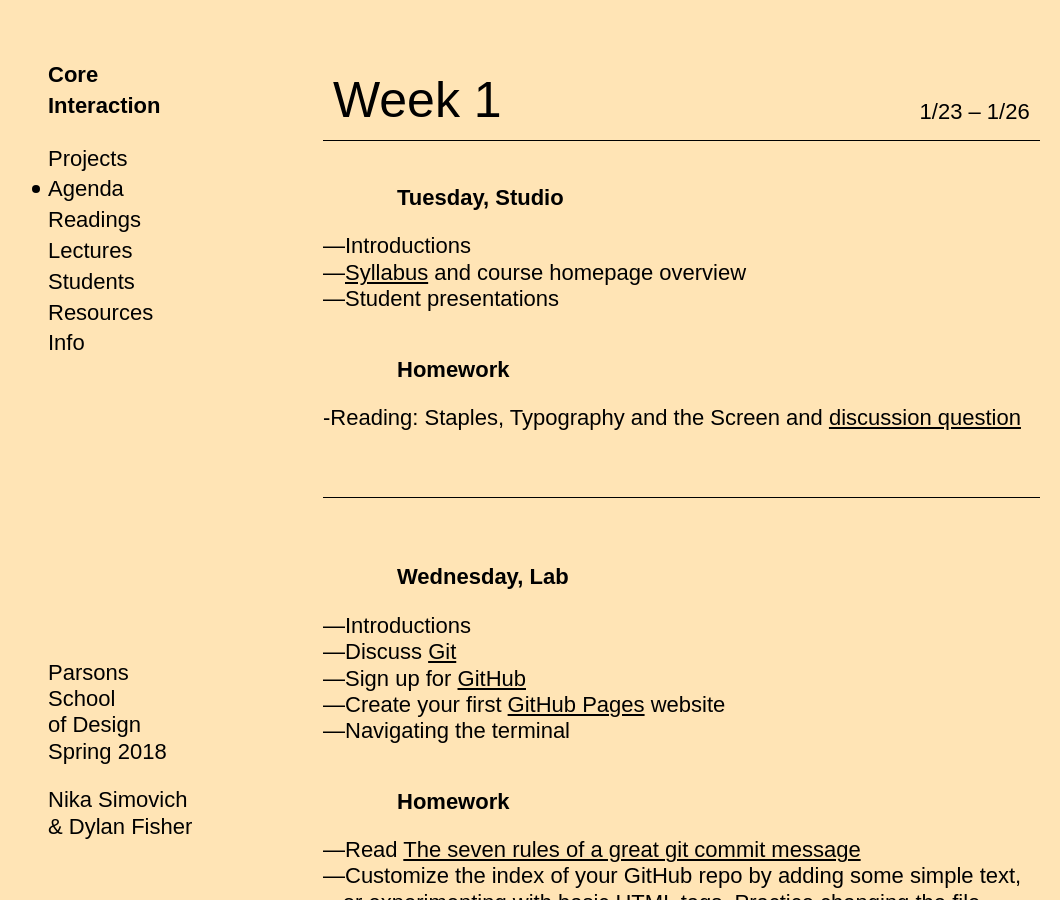
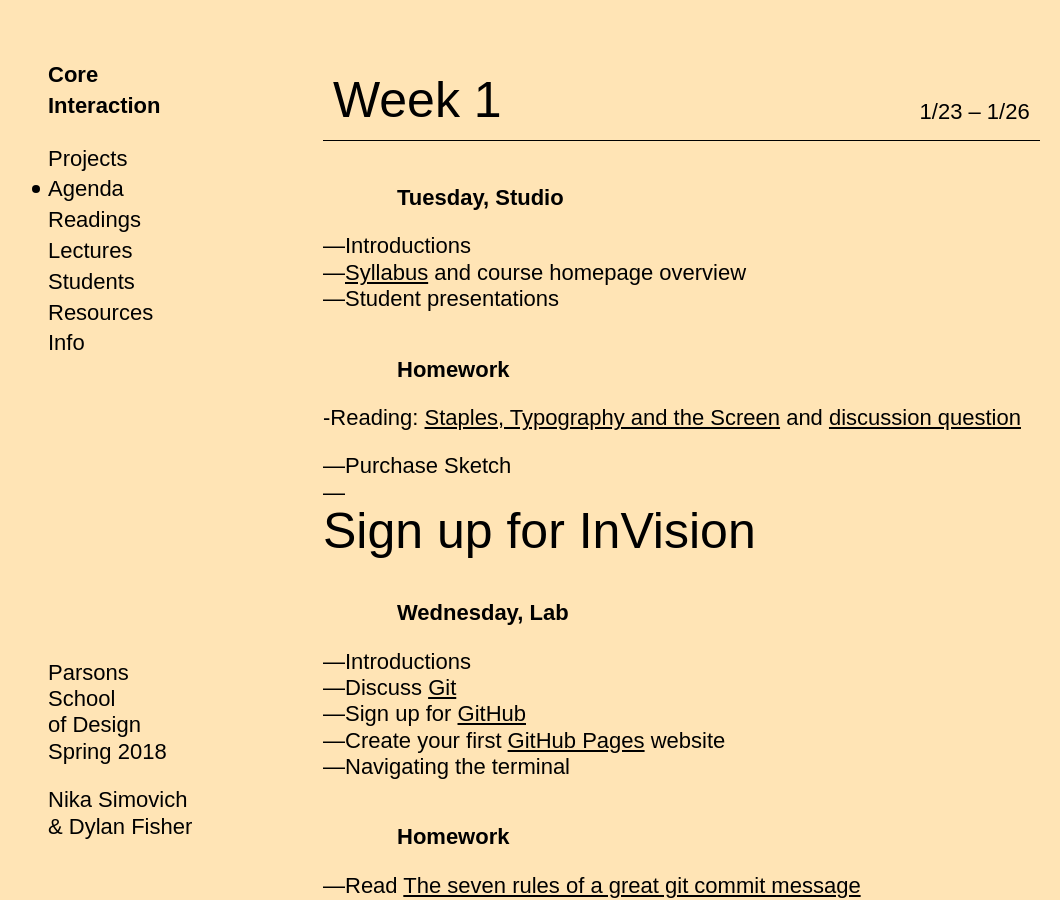
Before and after one commit to dylanfisher/ci18, a Jekyll site: the page built from _agendas/week-1.md, in a window 1280 px wide and 900 px high. Shown: the whole window, without its empty margins (12-1072 px from the left). Built offline with Jekyll 4.4.1, drawn with Linux system fonts in a browser that asks for light colours; some web fonts are replaced.

Commit message:
Update agenda

```diff
--- a/_agendas/week-1.md
+++ b/_agendas/week-1.md
@@ -11,8 +11,9 @@ date_range:       1/23 – 1/26
 - Student presentations
 
 ### Homework
--Reading: Staples, Typography and the Screen and [discussion question](https://docs.google.com/document/d/18sKz4hNZBPRf6RGIiqbPpylc5A8lOblWFT21CX7TSjM/edit?usp=sharing)
-
+-Reading: [Staples, Typography and the Screen](ci.nikasimovich.com/assets/readings/staples-typography.pdf) and [discussion question](https://docs.google.com/document/d/18sKz4hNZBPRf6RGIiqbPpylc5A8lOblWFT21CX7TSjM/edit?usp=sharing)
+- Purchase Sketch
+- Sign up for InVision
 ---
 
 ### Wednesday, Lab
```
